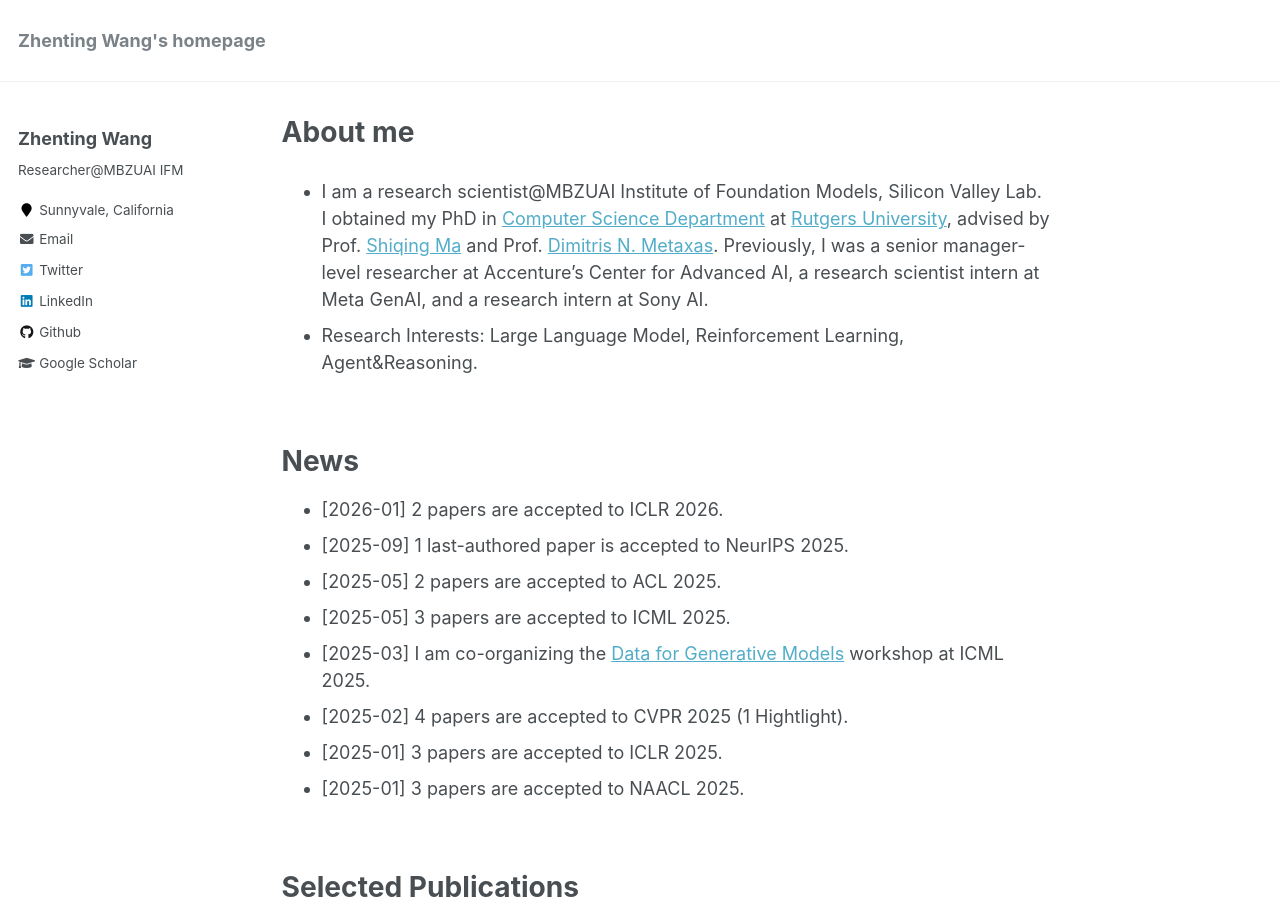
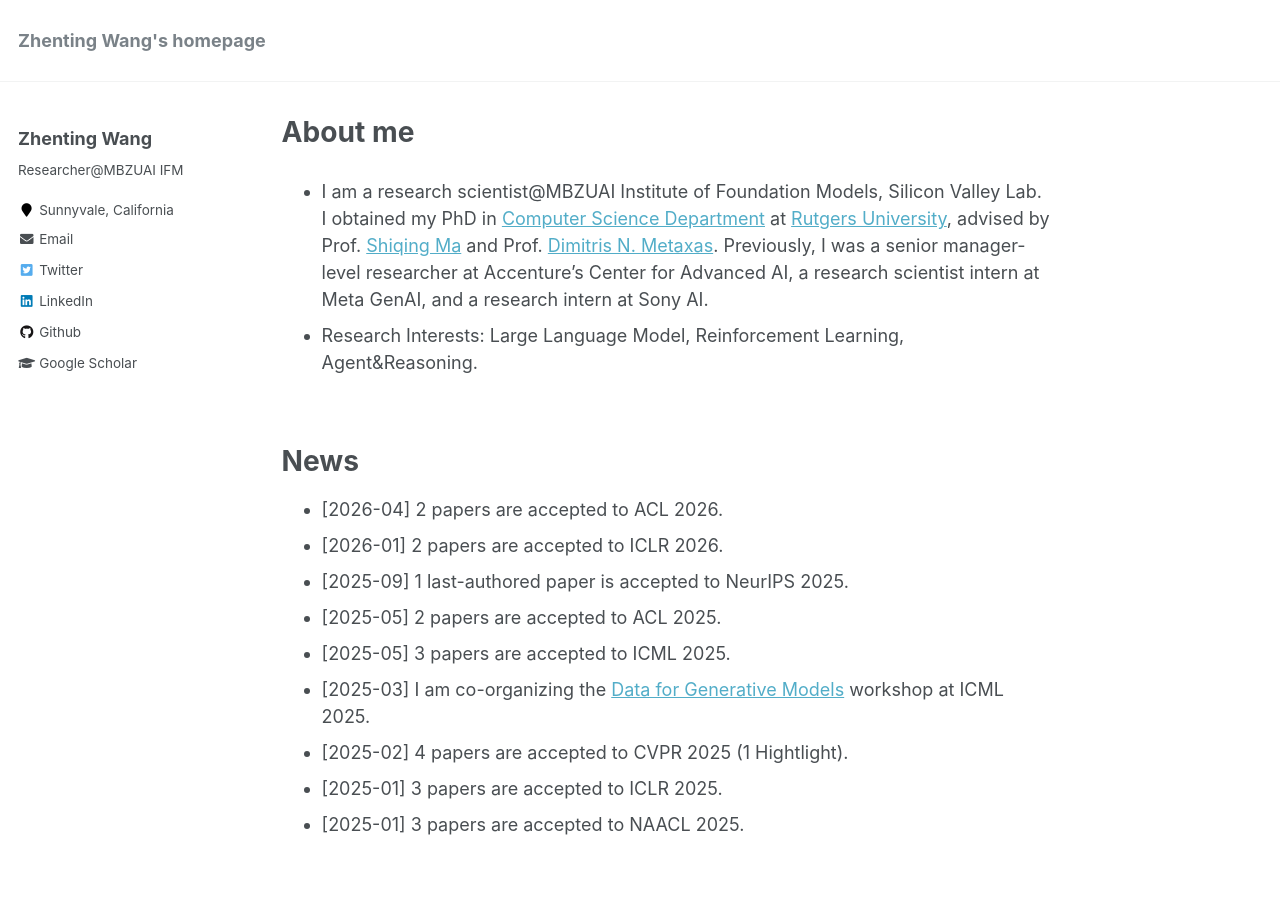
Before and after one commit to ZhentingWang/zhentingwang.github.io, a Jekyll site: the page built from _pages/about.md, in a window 1280 px wide and 900 px high. Built offline with Jekyll 4.4.1, drawn with Linux system fonts in a browser that asks for light colours.

Commit message:
Update about.md

```diff
--- a/_pages/about.md
+++ b/_pages/about.md
@@ -15,6 +15,7 @@ redirect_from:
 
 News
 ======
+* [2026-04] 2 papers are accepted to ACL 2026.
 * [2026-01] 2 papers are accepted to ICLR 2026.
 * [2025-09] 1 last-authored paper is accepted to NeurIPS 2025.
 * [2025-05] 2 papers are accepted to ACL 2025.
```
